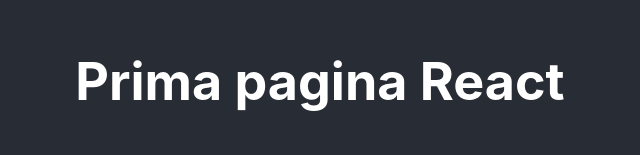
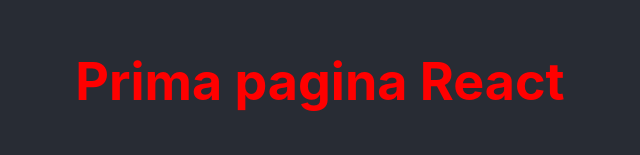
Before and after one commit to marco-sorrentino/u3-w1-d1, a React (Create React App) app: page / in a window 1280 px wide. Shown: the part 135-290 px from the top of the page, without its empty margins (320-960 px from the left). Built offline with nearby package versions, Linux system fonts and the light colour scheme.

Commit message:
added props color

```diff
--- a/src/App.js
+++ b/src/App.js
@@ -7,7 +7,7 @@
   return (
     <div className="App">
       <header className="App-header">
-        <TitleComponent text="Prima pagina React" />
+        <TitleComponent text="Prima pagina React" color="red" />
         <ButtonComponent text="Il mio primo bottone" />
         <ButtonComponent text="Il mio secondo bottone" />
         <ImageComponent
--- a/src/Components/TitleComponent.jsx
+++ b/src/Components/TitleComponent.jsx
@@ -4,7 +4,7 @@
   render() {
     return (
       <div>
-        <h1>{this.props.text}</h1>
+        <h1 style={{ color: this.props.color }}>{this.props.text}</h1>
       </div>
     );
   }
```
